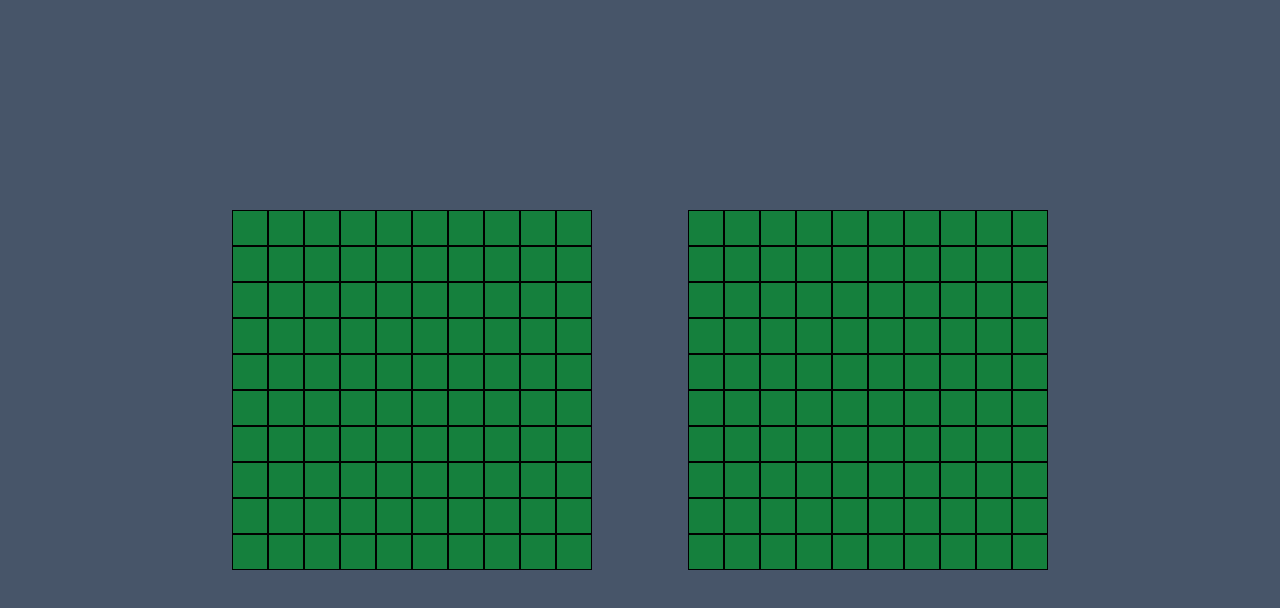
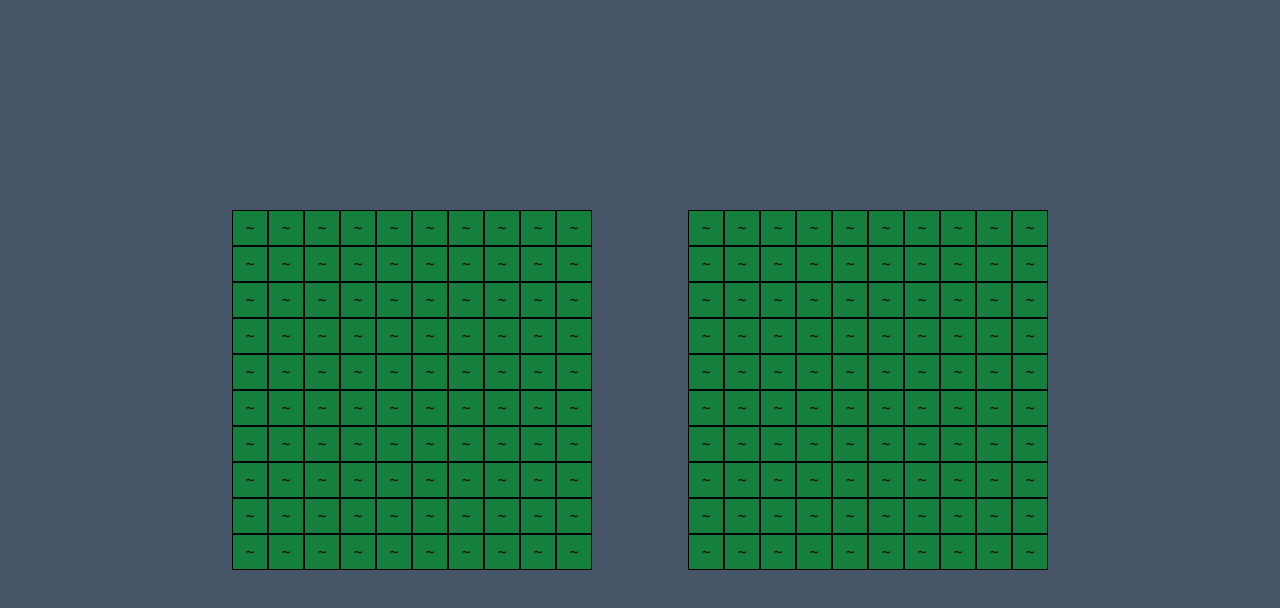
Before and after one commit to Mokhtar25/Battleship, a website: page src/frontend/index.html in a window 1280 px wide. Shown: the part 74-682 px from the top of the page. Drawn offline with Linux system fonts and the light colour scheme.

Commit message:
making the front end and adding lines into the squares

```diff
--- a/src/frontend/input.css
+++ b/src/frontend/input.css
@@ -8,6 +8,10 @@
   height: 36px;
   cursor: pointer;
   width: 36px;
+  /* text-align: center; */
+  display: flex;
+  align-items: center;
+  justify-content: center;
 }
 .item:hover {
   @apply bg-slate-100;
--- a/src/frontend/script.js
+++ b/src/frontend/script.js
@@ -2,21 +2,22 @@ const grid = document.querySelector(".grid1");
 
 const grid2 = document.querySelector(".grid2");
 
-const frag = create();
+const frag = create(1);
 
-const frag2 = create();
+const frag2 = create(2);
 grid2.append(frag2);
 grid.append(frag);
 
-function create() {
+function create(type) {
   const frag = document.createDocumentFragment();
 
   for (let i = 0; i < 10; i++) {
     for (let i = 0; i < 10; i++) {
       const tmp = document.createElement("div");
       tmp.classList.add("item");
+      tmp.value = { move: [i, i], type: type };
+      tmp.textContent = "~";
 
-      tmp.value = [i, i];
       tmp.addEventListener("click", () => {
         console.log(tmp.value);
       });
```
Also changed, not shown: src/frontend/output.css.
